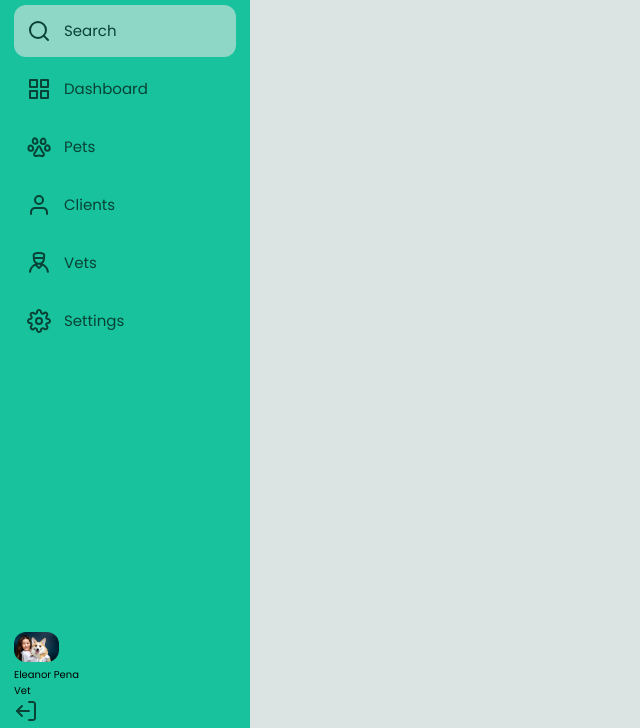
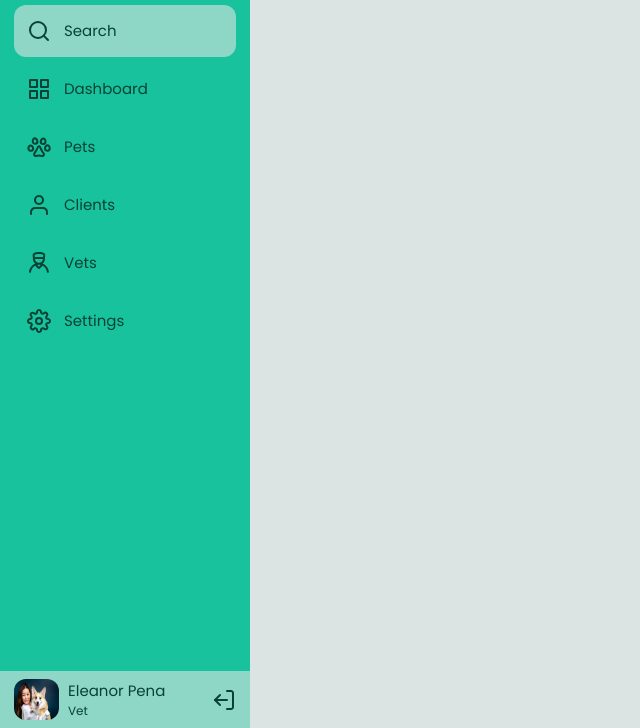
Before and after one commit to ArthurFAmaral95/Rocketseat_Challenges, a plain HTML site: page Sidebar/index.html in a window 1280 px wide. Shown: the part 72-800 px from the top of the page, without its empty margins (0-640 px from the left). Drawn offline with Linux system fonts and the light colour scheme.

Commit message:
sidebar: footer layout

```diff
--- a/Sidebar/style.css
+++ b/Sidebar/style.css
@@ -41,13 +41,16 @@ body {
 #sidebar {
   grid-area: sidebar;
 
-  padding-inline: 1.4rem;
-
   background-color: var(--green);
 
   display: flex;
   flex-direction: column;
   justify-content: space-between;
+}
+
+#sidebar .container,
+#sidebar footer {
+  padding-inline: 1.4rem;
 }
 
 #sidebar header {
@@ -90,6 +93,35 @@ body {
   border-radius: 1.2rem;
 }
 
+#sidebar footer {
+  background-color: var(--light-green);
+
+  padding-block: 0.8rem;
+
+  display: flex;
+  justify-content: space-between;
+  align-items: center;
+}
+
+#sidebar footer #user {
+  display: flex;
+  gap: 0.9rem;
+}
+
+#sidebar footer #user #userName,
+#sidebar footer #user #position {
+  color: var(--text-color);
+  font-weight: 400;
+}
+
+#sidebar footer #user #userName {
+  font-size: 1.5rem;
+}
+
+#sidebar footer #user #position {
+  font-size: 1.2rem;
+}
+
 #userImg {
   width: 4.5rem;
   border-radius: 1.2rem;
```
